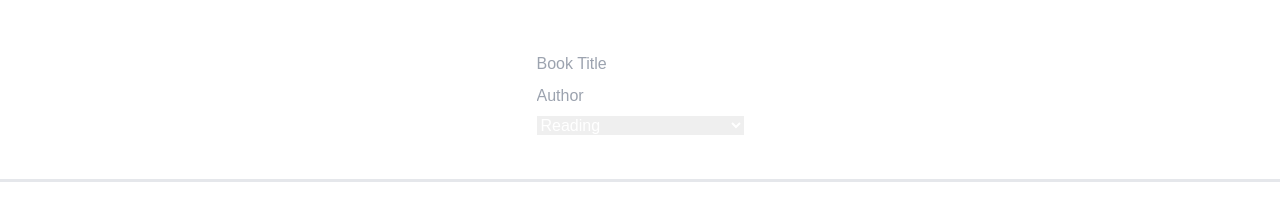
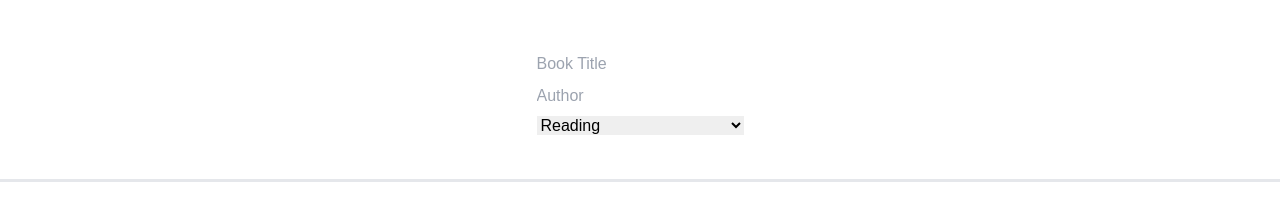
Before and after one commit to Yazan-ys202110319/Book-Tracker-App, a Next.js app in the folder Project/my-app/: page / in a window 1280 px wide. Shown: the top 206 px of the page. Built offline with nearby package versions, Linux system fonts and the light colour scheme; no server answers; the database is empty.

Commit message:
Start with the backend

```diff
--- /dev/null
+++ b/Project/my-app/app/api/route.js
@@ -0,0 +1 @@
+import { Prisma } from "@/prisma/client";
--- a/Project/my-app/app/page.jsx
+++ b/Project/my-app/app/page.jsx
@@ -15,7 +15,7 @@ export default async function Home() {
         <form className='flex flex-col gap-2 w-50 p-3'>
             <input required placeholder='Book Title' />
             <input required placeholder='Author' />
-            <select required>
+            <select required placeholder='Choose status' className='text-black'>
                 <option>Reading</option>
                 <option>Read</option>
                 <option>Want to Read</option>
```
